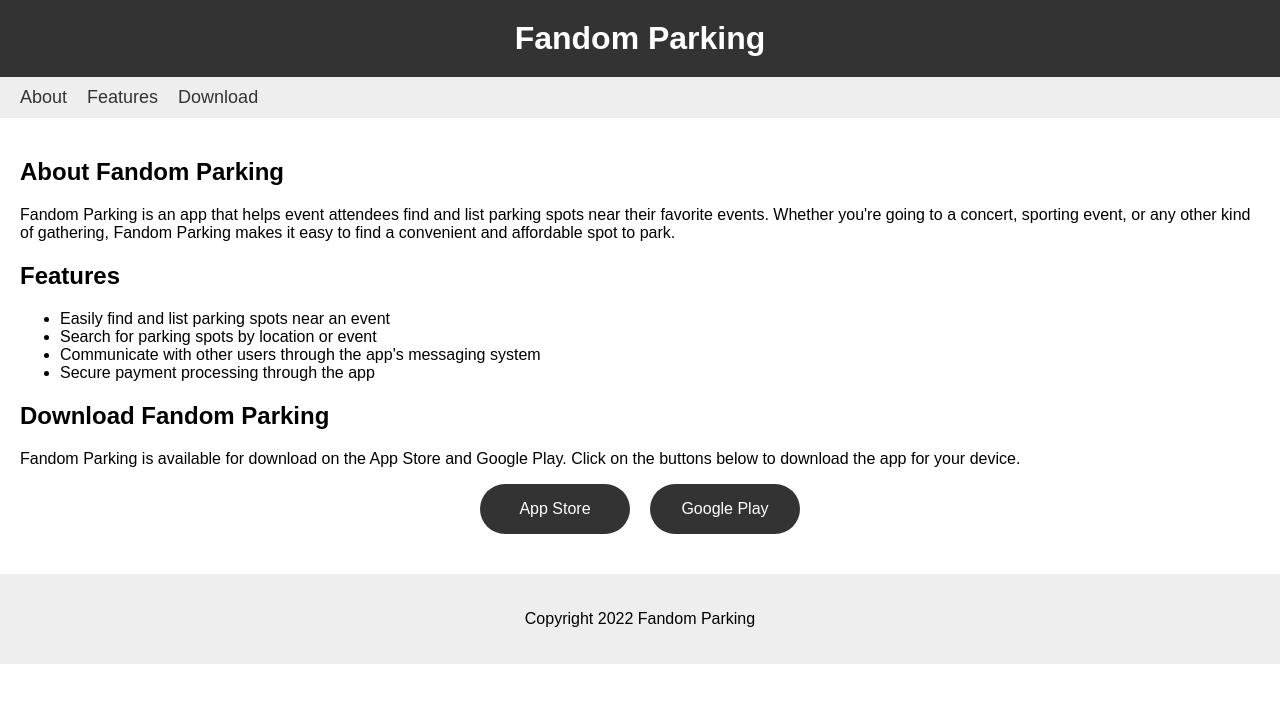
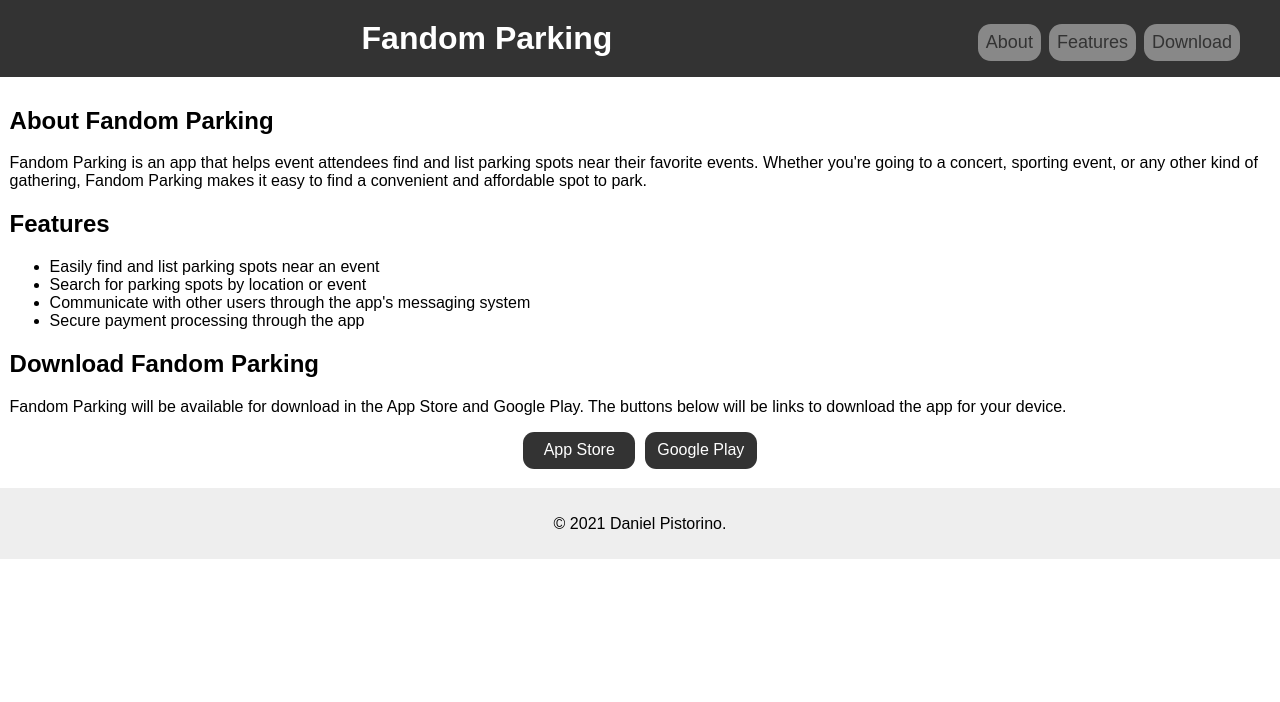
Before and after one commit to FandomParking/FandomParking.github.io, a plain HTML site: page index.html in a window 1280 px wide. Drawn offline with Linux system fonts and the light colour scheme; files that its build step writes are made by us from their sources.

Commit message:
General Updates
navbar, content, copyright.

```diff
--- a/style.css
+++ b/css/style.css
@@ -18,18 +18,23 @@ header h1 {
 
 nav {
   background-color: #eee;
-  padding: 10px;
+  padding: 0 .5em;
 }
 
 nav ul {
+  float: right;
   list-style: none;
-  margin: 0;
-  padding: 0;
+  margin: 1em;
+  padding: .5em .5em;
   display: flex;
 }
 
 nav li {
-  margin: 0 10px;
+  margin-left: auto;
+  margin-right: .5em;
+  padding: .5em .5em;
+  border-radius: .8em;
+  background-color: #888;
 }
 
 nav a {
@@ -38,16 +43,27 @@ nav a {
   font-size: 18px;
 }
 
+nav a:hover {
+  color: rgb(235, 235, 235);
+}
+
+nav li:hover {
+  background-color: #444;
+  transition-duration: 1.3s;
+  color: white;
+}
+
+
 main {
-  padding: 20px;
+  padding: .6em;
 }
 
 main h2 {
-  margin: 20px 0 10
+  margin: .6em 0 10
 }
 
 main section {
-  margin: 20px 0;
+  margin: .6em 0;
 }
 
 .download-buttons {
@@ -59,14 +75,14 @@ main section {
 .app-store-button,
 .google-play-button {
   display: inline-block;
-  width: 150px;
-  height: 50px;
+  width: 7em;
+  height: 2.3em;
   background-color: #333;
   color: #fff;
   text-align: center;
-  line-height: 50px;
-  border-radius: 25px;
-  margin: 0 10px;
+  line-height: 2.3em;
+  border-radius: .7em;
+  margin: 0 .3em;
   text-decoration: none;
 }
 
@@ -77,6 +93,6 @@ main section {
 
 footer {
   background-color: #eee;
-  padding: 20px;
+  padding: .67em;
   text-align: center;
 }
--- a/index.html
+++ b/index.html
@@ -3,18 +3,18 @@
 <head>
   <link rel="stylesheet" type="text/css" href="style.css">
   <title>Fandom Parking</title>
+  <nav>
+    <ul class="">
+      <li><a href="#about">About</a></li>
+      <li><a href="#features">Features</a></li>
+      <li><a href="#download">Download</a></li>
+    </ul>
+  </nav>
 </head>
 <body>
   <header>
     <h1>Fandom Parking</h1>
   </header>
-  <nav>
-    <ul>
-      <li><a href="#about">About</a></li>
-      <li><a href="#features">Features</a></li>
-      <li><a href="#download">Download</a></li>
-    </ul>
-  </nav>
   <main>
     <section id="about">
       <h2>About Fandom Parking</h2>
@@ -31,7 +31,7 @@
     </section>
     <section id="download">
       <h2>Download Fandom Parking</h2>
-      <p>Fandom Parking is available for download on the App Store and Google Play. Click on the buttons below to download the app for your device.</p>
+      <p>Fandom Parking will be available for download in the App Store and Google Play. The buttons below will be links to download the app for your device.</p>
       <div class="download-buttons">
         <a href="#" class="app-store-button">App Store</a>
         <a href="#" class="google-play-button">Google Play</a>
@@ -39,7 +39,7 @@
     </section>
   </main>
   <footer>
-    <p>Copyright 2022 Fandom Parking</p>
+    <p>&copy; 2021 Daniel Pistorino.</p>
   </footer>
 </body>
 </html>
```
